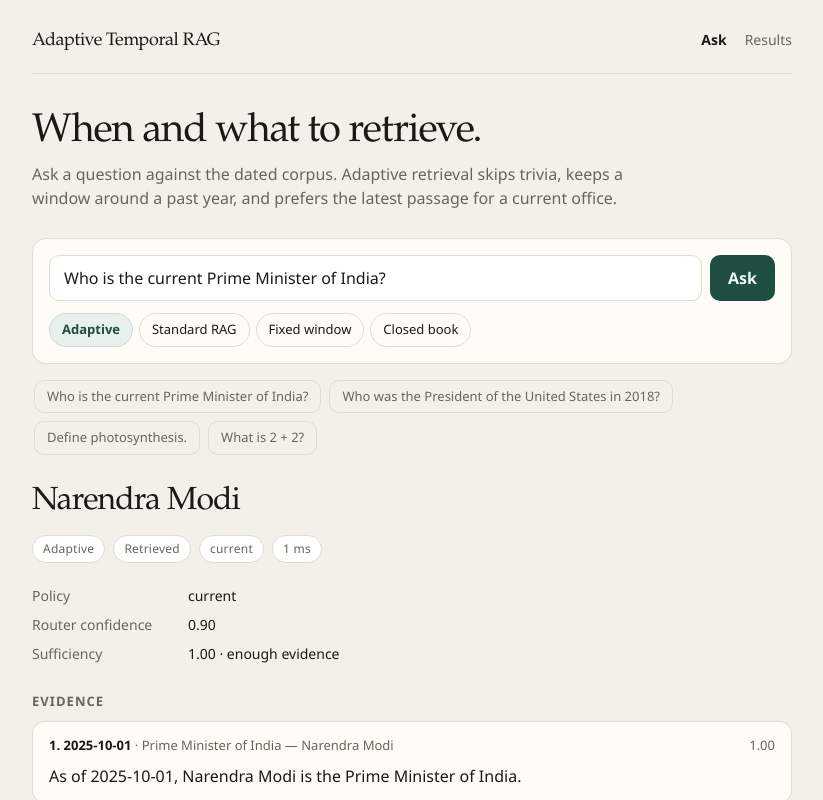
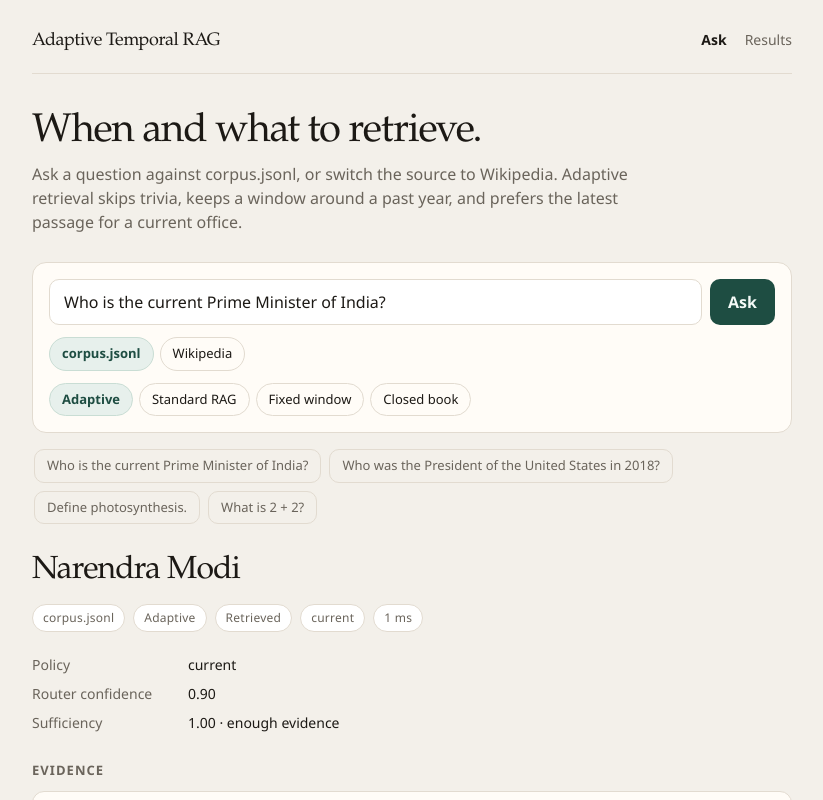
Before and after one commit to dakshagarwal76/adaptive-temporal-rag-project, a Next.js app in the folder web/: page / in a window 1280 px wide. Both pictures are taken after a click on the button "Adaptive". Shown: the top 800 px of the page, without its empty margins (228-1051 px from the left). Built offline with nearby package versions, Linux system fonts and the light colour scheme.

Commit message:
Add a Wikipedia source beside the default corpus.

```diff
--- a/web/app/api/ask/route.ts
+++ b/web/app/api/ask/route.ts
@@ -1,10 +1,12 @@
 import { NextResponse } from "next/server";
-import { ask, type SystemId } from "@/lib/engine";
+import { ask, type SourceId, type SystemId } from "@/lib/engine";
+import { askWikipedia } from "@/lib/wikipedia";
 
 const SYSTEMS = new Set<SystemId>(["adaptive", "standard", "fixed", "closed"]);
+const SOURCES = new Set<SourceId>(["corpus", "wikipedia"]);
 
 export async function POST(request: Request) {
-  let body: { query?: unknown; system?: unknown };
+  let body: { query?: unknown; system?: unknown; source?: unknown };
   try {
     body = await request.json();
   } catch {
@@ -14,8 +16,18 @@ export async function POST(request: Request) {
   const system = typeof body.system === "string" && SYSTEMS.has(body.system as SystemId)
     ? (body.system as SystemId)
     : "adaptive";
+  const source = typeof body.source === "string" && SOURCES.has(body.source as SourceId)
+    ? (body.source as SourceId)
+    : "corpus";
   if (!query) {
     return NextResponse.json({ error: "Enter a question." }, { status: 400 });
   }
+  if (source === "wikipedia") {
+    try {
+      return NextResponse.json(await askWikipedia(query, system));
+    } catch {
+      return NextResponse.json({ error: "Wikipedia could not be reached." }, { status: 502 });
+    }
+  }
   return NextResponse.json(ask(query, system));
 }
--- a/web/app/globals.css
+++ b/web/app/globals.css
@@ -262,10 +262,13 @@ a { color: inherit; }
   color: var(--muted);
 }
 
-.card strong {
+.card strong,
+.card a {
   color: var(--ink);
   font-weight: 600;
 }
+
+.card a { text-underline-offset: 2px; }
 
 .card p { margin: 8px 0 0; }
 
--- a/web/app/page.tsx
+++ b/web/app/page.tsx
@@ -6,7 +6,7 @@ export default function HomePage() {
       <div className="lede">
         <h1>When and what to retrieve.</h1>
         <p>
-          Ask a question against the dated corpus. Adaptive retrieval skips trivia, keeps a window around a past year, and prefers the latest passage for a current office.
+          Ask a question against corpus.jsonl, or switch the source to Wikipedia. Adaptive retrieval skips trivia, keeps a window around a past year, and prefers the latest passage for a current office.
         </p>
       </div>
       <AskPanel />
--- a/web/components/ask-panel.tsx
+++ b/web/components/ask-panel.tsx
@@ -1,7 +1,7 @@
 "use client";
 
 import { useState } from "react";
-import { EXAMPLES, type AskResult, type SystemId } from "@/lib/engine";
+import { EXAMPLES, type AskResult, type SourceId, type SystemId } from "@/lib/engine";
 
 const SYSTEMS: Array<{ id: SystemId; label: string }> = [
   { id: "adaptive", label: "Adaptive" },
@@ -10,14 +10,20 @@ const SYSTEMS: Array<{ id: SystemId; label: string }> = [
   { id: "closed", label: "Closed book" },
 ];
 
+const SOURCES: Array<{ id: SourceId; label: string }> = [
+  { id: "corpus", label: "corpus.jsonl" },
+  { id: "wikipedia", label: "Wikipedia" },
+];
+
 export function AskPanel() {
   const [query, setQuery] = useState(EXAMPLES[0]);
   const [system, setSystem] = useState<SystemId>("adaptive");
+  const [source, setSource] = useState<SourceId>("corpus");
   const [result, setResult] = useState<AskResult | null>(null);
   const [error, setError] = useState("");
   const [pending, setPending] = useState(false);
 
-  async function run(nextQuery = query, nextSystem = system) {
+  async function run(nextQuery = query, nextSystem = system, nextSource = source) {
     const text = nextQuery.trim();
     if (!text) {
       setError("Enter a question.");
@@ -29,7 +35,7 @@ export function AskPanel() {
       const response = await fetch("/api/ask", {
         method: "POST",
         headers: { "Content-Type": "application/json" },
-        body: JSON.stringify({ query: text, system: nextSystem }),
+        body: JSON.stringify({ query: text, system: nextSystem, source: nextSource }),
       });
       const payload = await response.json();
       if (!response.ok) {
@@ -64,6 +70,21 @@ export function AskPanel() {
           />
           <button type="submit" disabled={pending}>{pending ? "Running" : "Ask"}</button>
         </div>
+        <div className="systems" role="group" aria-label="Source">
+          {SOURCES.map((item) => (
+            <button
+              key={item.id}
+              type="button"
+              data-on={source === item.id ? "true" : "false"}
+              onClick={() => {
+                setSource(item.id);
+                if (query.trim()) void run(query, system, item.id);
+              }}
+            >
+              {item.label}
+            </button>
+          ))}
+        </div>
         <div className="systems" role="group" aria-label="System">
           {SYSTEMS.map((item) => (
             <button
@@ -72,7 +93,7 @@ export function AskPanel() {
               data-on={system === item.id ? "true" : "false"}
               onClick={() => {
                 setSystem(item.id);
-                if (query.trim()) void run(query, item.id);
+                if (query.trim()) void run(query, item.id, source);
               }}
             >
               {item.label}
@@ -88,7 +109,7 @@ export function AskPanel() {
             type="button"
             onClick={() => {
               setQuery(example);
-              void run(example, system);
+              void run(example, system, source);
             }}
           >
             {example}
@@ -102,6 +123,7 @@ export function AskPanel() {
         <section className="result">
           <p className="answer">{result.answer}</p>
           <div className="meta">
+            <span className="chip">{sourceLabel(result.source)}</span>
             <span className="chip">{labelFor(result.system)}</span>
             <span className="chip">{result.didRetrieve ? "Retrieved" : "No retrieval"}</span>
             {result.analyzer ? <span className="chip">{result.analyzer.temporalClass}</span> : null}
@@ -119,7 +141,7 @@ export function AskPanel() {
             ) : (
               <>
                 <dt>Policy</dt>
-                <dd>{baselinePolicy(result.system)}</dd>
+                <dd>{baselinePolicy(result.system, result.source)}</dd>
               </>
             )}
             {result.window ? (
@@ -148,7 +170,11 @@ export function AskPanel() {
               result.evidence.map((doc, index) => (
                 <article className="card" key={doc.docId}>
                   <header>
-                    <span><strong>{index + 1}. {doc.timestamp}</strong> · {doc.title}</span>
+                    <span>
+                      <strong>{index + 1}. {doc.timestamp || "Wikipedia"}</strong>
+                      {" · "}
+                      {doc.url ? <a href={doc.url} target="_blank" rel="noreferrer">{doc.title}</a> : doc.title}
+                    </span>
                     <span>{doc.score.toFixed(2)}</span>
                   </header>
                   <p>{doc.text}</p>
@@ -166,7 +192,12 @@ function labelFor(system: SystemId) {
   return SYSTEMS.find((item) => item.id === system)?.label ?? system;
 }
 
-function baselinePolicy(system: SystemId) {
+function sourceLabel(source: AskResult["source"]) {
+  return SOURCES.find((item) => item.id === source)?.label ?? source;
+}
+
+function baselinePolicy(system: SystemId, source: AskResult["source"]) {
+  if (source === "wikipedia" && system !== "closed") return "Wikipedia search";
   if (system === "standard") return "Always retrieve, rank by text overlap";
   if (system === "fixed") return "Always retrieve, fixed ±2 year window or recency";
   if (system === "closed") return "Never retrieve";
--- /dev/null
+++ b/web/lib/wikipedia.ts
@@ -0,0 +1,135 @@
+import { ask, type AskResult, type Evidence, type SystemId } from "@/lib/engine";
+
+const API = "https://en.wikipedia.org/w/api.php";
+const AGENT = "AdaptiveTemporalRAG/1.0 (https://adaptive-temporal-rag.vercel.app)";
+
+type WikiPage = {
+  pageid: number;
+  title: string;
+  extract: string;
+  timestamp: string;
+};
+
+export async function askWikipedia(query: string, system: SystemId): Promise<AskResult> {
+  const started = performance.now();
+  if (system === "closed") {
+    const closed = ask(query, "closed");
+    return { ...closed, source: "wikipedia" };
+  }
+
+  const pages = await searchPages(query);
+  const evidence = pages.map((page, index) => toEvidence(page, index, pages.length));
+  return {
+    query,
+    system,
+    source: "wikipedia",
+    answer: answerFrom(query, pages),
+    didRetrieve: evidence.length > 0,
+    latencyMs: Math.max(1, Math.round(performance.now() - started)),
+    backend: "extractive",
+    analyzer: null,
+    window: null,
+    sufficiency: evidence.length > 0 ? { sufficient: true, score: 1 } : { sufficient: false, score: 0 },
+    evidence,
+  };
+}
+
+async function searchPages(query: string): Promise<WikiPage[]> {
+  const search = new URL(API);
+  search.searchParams.set("action", "query");
+  search.searchParams.set("list", "search");
+  search.searchParams.set("srsearch", query);
+  search.searchParams.set("srlimit", "4");
+  search.searchParams.set("srnamespace", "0");
+  search.searchParams.set("format", "json");
+  search.searchParams.set("utf8", "1");
+  const found = await wikiGet(search);
+  const hits = (found.query?.search ?? []) as Array<{ pageid: number; title: string; timestamp?: string }>;
+  if (hits.length === 0) return [];
+
+  const detail = new URL(API);
+  detail.searchParams.set("action", "query");
+  detail.searchParams.set("prop", "extracts");
+  detail.searchParams.set("pageids", hits.map((hit) => String(hit.pageid)).join("|"));
+  detail.searchParams.set("explaintext", "1");
+  detail.searchParams.set("exintro", "1");
+  detail.searchParams.set("exchars", "1200");
+  detail.searchParams.set("format", "json");
+  detail.searchParams.set("utf8", "1");
+  const body = await wikiGet(detail);
+  const pages = body.query?.pages ?? {};
+  const order = new Map(hits.map((hit, index) => [hit.pageid, index]));
+  return hits
+    .map((hit) => {
+      const page = pages[String(hit.pageid)];
+      const extract = (page?.extract ?? "").replace(/\s+/g, " ").trim();
+      return {
+        pageid: hit.pageid,
+        title: page?.title || hit.title,
+        extract,
+        timestamp: (hit.timestamp ?? "").slice(0, 10),
+      };
+    })
+    .filter((page) => page.extract && !/may refer to:/i.test(page.extract))
+    .sort((a, b) => (order.get(a.pageid) ?? 99) - (order.get(b.pageid) ?? 99));
+}
+
+async function wikiGet(url: URL): Promise<{ error?: { info?: string }; query?: { search?: unknown[]; pages?: Record<string, { title?: string; extract?: string }> } }> {
+  const response = await fetch(url, {
+    headers: { "User-Agent": AGENT, Accept: "application/json" },
+    cache: "no-store",
+    signal: AbortSignal.timeout(8000),
+  });
+  if (!response.ok) throw new Error(`Wikipedia returned ${response.status}`);
+  const body = await response.json();
+  if (body.error) throw new Error(body.error.info || "Wikipedia rejected the request.");
+  return body;
+}
+
+function toEvidence(page: WikiPage, index: number, total: number): Evidence {
+  return {
+    docId: `wiki-${page.pageid}`,
+    timestamp: page.timestamp,
+    title: page.title,
+    entity: "Wikipedia",
+    text: (page.extract ?? "").replace(/\s+/g, " ").trim(),
+    score: Number((1 - index / Math.max(total, 1)).toFixed(3)),
+    url: `https://en.wikipedia.org/wiki/${encodeURIComponent(page.title.replace(/ /g, "_"))}`,
+  };
+}
+
+function answerFrom(query: string, pages: WikiPage[]): string {
+  if (pages.length === 0) return `No Wikipedia page matched “${query}”.`;
+  const terms = query
+    .toLowerCase()
+    .replace(/[^a-z0-9]+/g, " ")
+    .split(/\s+/)
+    .filter((term) => term.length > 2 && !["who", "what", "the", "was", "were", "how", "did", "does"].includes(term));
+  const whoNow = /\bwho(?:'s|s)?\b/i.test(query) && !/\b(was|were|in \d{4})\b/i.test(query);
+  const primary = pages.findIndex((page) => !/^list of /i.test(page.title));
+  const primaryIndex = primary === -1 ? 0 : primary;
+  const ranked = pages.flatMap((page, pageIndex) =>
+    sentences(page.extract).map((sentence) => ({
+      sentence,
+      score:
+        overlap(terms, sentence) +
+        (pageIndex === primaryIndex ? 2 : 0) -
+        (whoNow && /\b(was|were) the\b|\bformer\b|\buntil\b|\bsucceeded\b/i.test(sentence) ? 3 : 0),
+    })),
+  );
+  ranked.sort((a, b) => b.score - a.score);
+  const best = ranked[0]?.sentence || sentences(pages[0].extract)[0] || pages[0].extract;
+  return best.length > 420 ? `${best.slice(0, 417).trim()}…` : best;
+}
+
+function sentences(extract: string): string[] {
+  return extract
+    .split(/(?<=[.!?])\s+/)
+    .map((sentence) => sentence.trim())
+    .filter((sentence) => sentence.length > 40);
+}
+
+function overlap(terms: string[], sentence: string): number {
+  const text = sentence.toLowerCase();
+  return terms.reduce((hits, term) => hits + (text.includes(term) ? 1 : 0), 0);
+}
```
Also changed, not shown: web/lib/engine.ts (+9 -0 lines).
